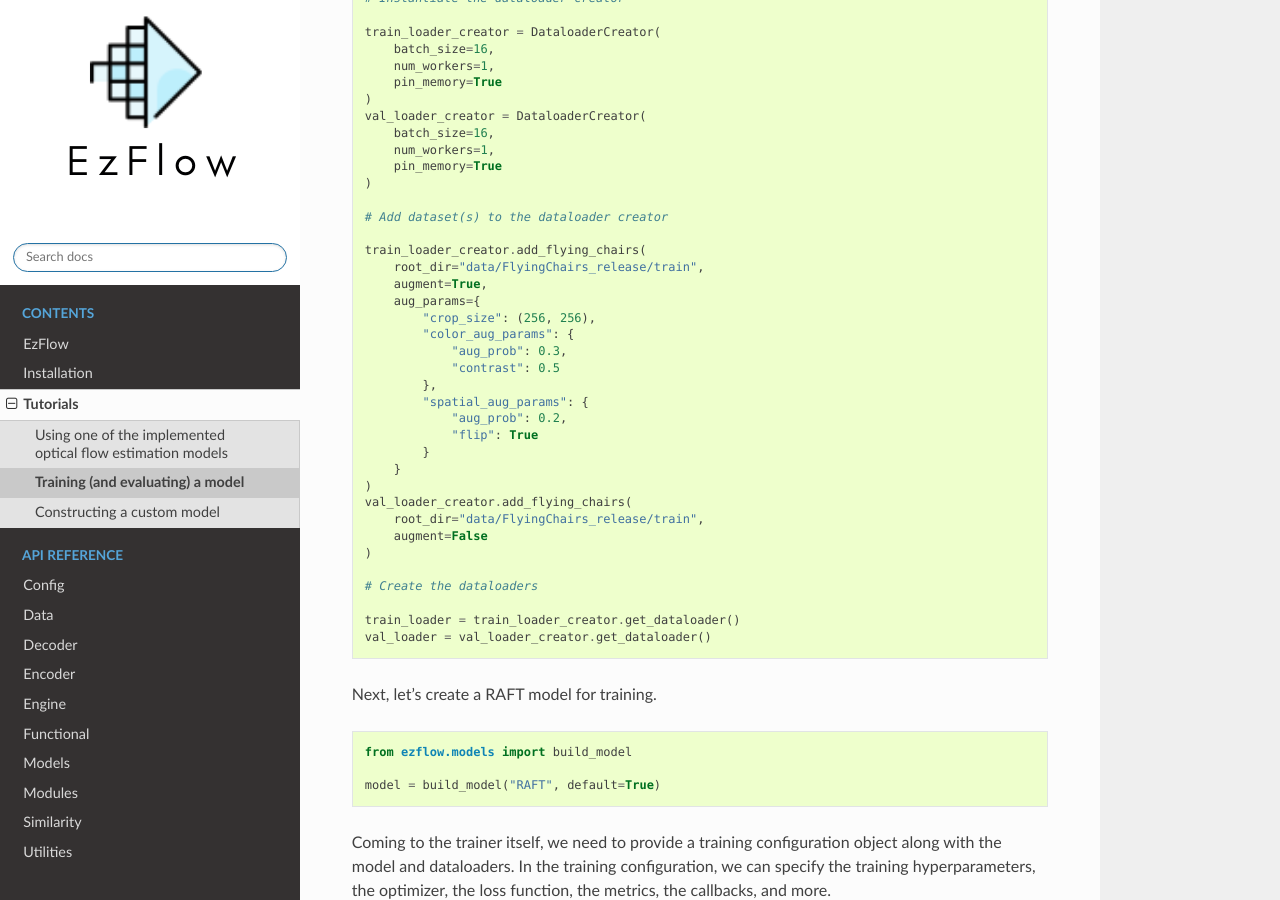
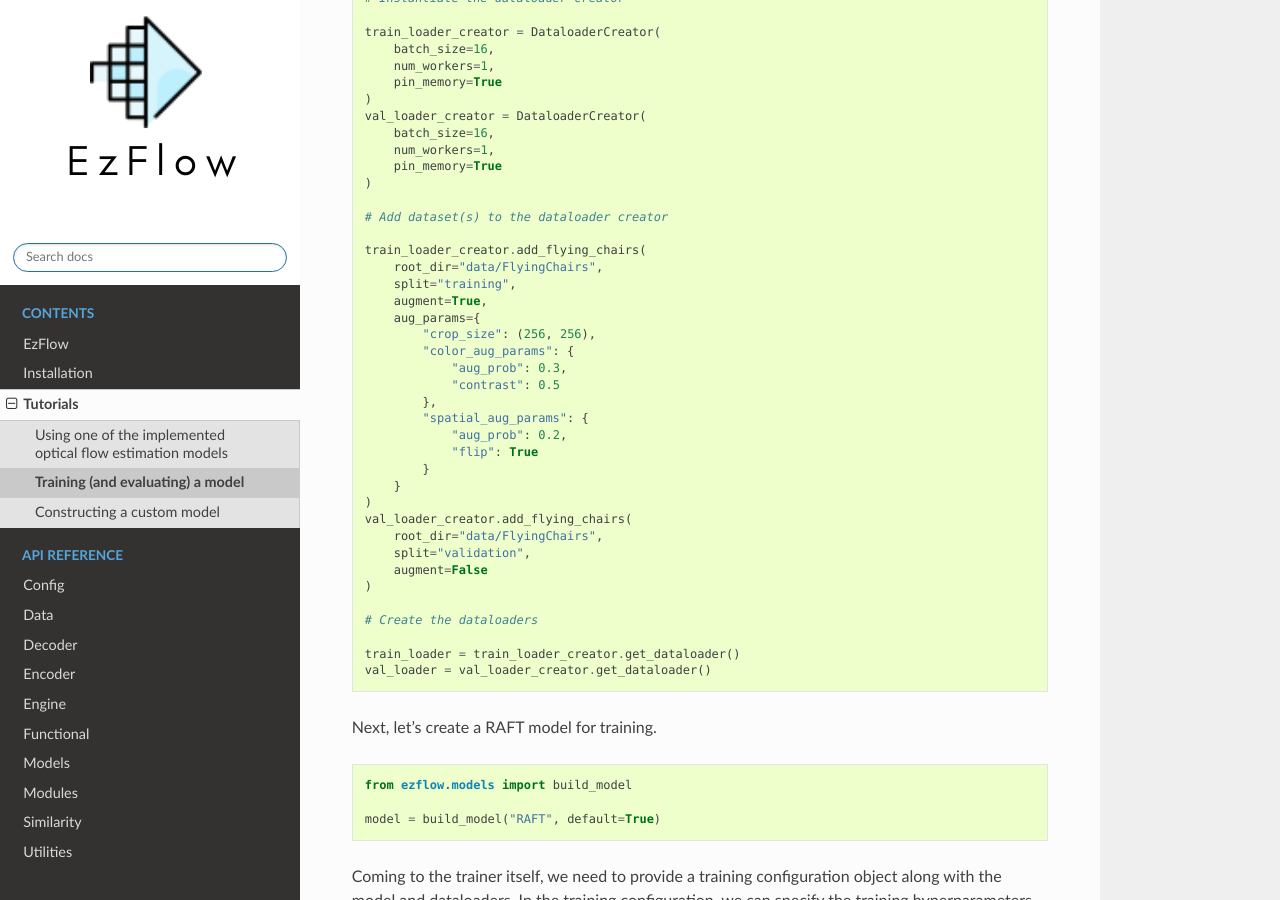
Before and after one commit to neu-vi/ezflow, a Sphinx documentation site: the page built from docs/tutorials/training.rst, in a window 1280 px wide and 900 px high, scrolled down 698 px. Built offline with Sphinx 7.4.7 and the Read the Docs theme 2.0.0, drawn with Linux system fonts in a browser that asks for light colours.

Commit message:
Modified training tutorial

```diff
--- a/docs/tutorials/training.rst
+++ b/docs/tutorials/training.rst
@@ -37,7 +37,8 @@
     # Add dataset(s) to the dataloader creator
 
     train_loader_creator.add_flying_chairs(
-        root_dir="data/FlyingChairs_release/train",
+        root_dir="data/FlyingChairs",
+        split="training",
         augment=True,
         aug_params={
             "crop_size": (256, 256),
@@ -52,7 +53,8 @@
         }
     )
     val_loader_creator.add_flying_chairs(
-        root_dir="data/FlyingChairs_release/train",
+        root_dir="data/FlyingChairs",
+        split="validation",
         augment=False
     )
 
```
